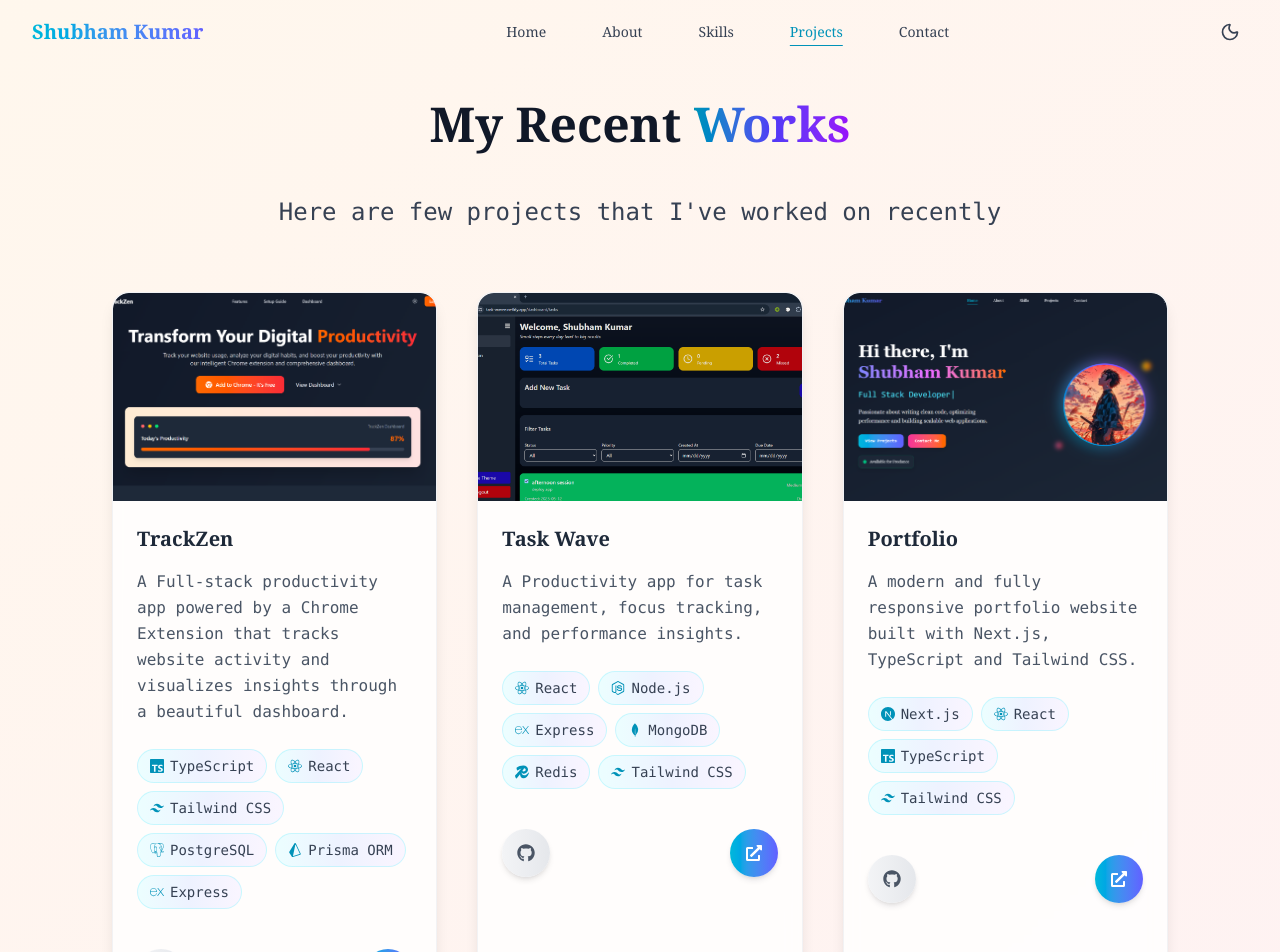
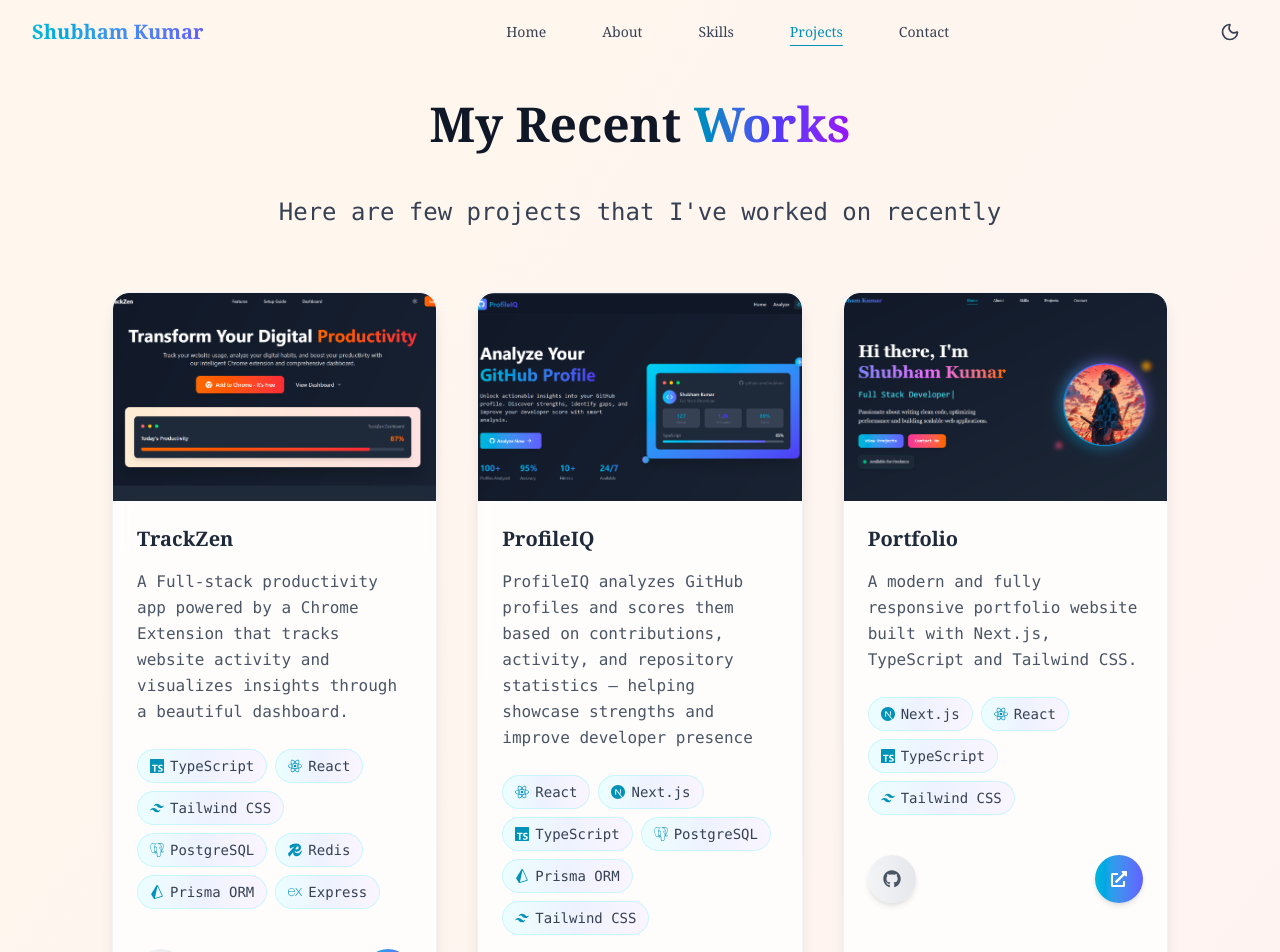
Before and after one commit to shubhamkv/portfolio-nextjs, a Next.js app: page /projects in a window 1280 px wide. Shown: the top 952 px of the page. Built offline with nearby package versions, Linux system fonts and the light colour scheme.

Commit message:
add profileiq project

```diff
--- a/components/Projects.tsx
+++ b/components/Projects.tsx
@@ -37,11 +37,42 @@ const projects: Project[] = [
       { name: "React", icon: <SiReact /> },
       { name: "Tailwind CSS", icon: <SiTailwindcss /> },
       { name: "PostgreSQL", icon: <SiPostgresql /> },
+      { name: "Redis", icon: <SiRedis /> },
       { name: "Prisma ORM", icon: <SiPrisma /> },
       { name: "Express", icon: <SiExpress /> },
     ],
     github: "https://github.com/shubhamkv/trackzen",
     live: "https://trackzen.netlify.app",
+  },
+  {
+    title: "ProfileIQ",
+    description:
+      "ProfileIQ analyzes GitHub profiles and scores them based on contributions, activity, and repository statistics — helping showcase strengths and improve developer presence",
+    image: "/profile-iq.png",
+    tech: [
+      { name: "React", icon: <SiReact /> },
+      { name: "Next.js", icon: <SiNextdotjs /> },
+      { name: "TypeScript", icon: <SiTypescript /> },
+      { name: "PostgreSQL", icon: <SiPostgresql /> },
+      { name: "Prisma ORM", icon: <SiPrisma /> },
+      { name: "Tailwind CSS", icon: <SiTailwindcss /> },
+    ],
+    github: "https://github.com/shubhamkv/profileiq",
+    live: "https://profileiq.vercel.app",
+  },
+  {
+    title: "Portfolio",
+    description:
+      "A modern and fully responsive portfolio website built with Next.js, TypeScript and Tailwind CSS.",
+    image: "/portfolio.png",
+    tech: [
+      { name: "Next.js", icon: <SiNextdotjs /> },
+      { name: "React", icon: <SiReact /> },
+      { name: "TypeScript", icon: <SiTypescript /> },
+      { name: "Tailwind CSS", icon: <SiTailwindcss /> },
+    ],
+    github: "https://github.com/shubhamKv/portfolio-nextjs",
+    live: "https://shubham-tech.vercel.app",
   },
   {
     title: "Task Wave",
@@ -58,20 +89,6 @@ const projects: Project[] = [
     ],
     github: "https://github.com/shubhamkv/task-wave",
     live: "https://task-wavee.netlify.app",
-  },
-  {
-    title: "Portfolio",
-    description:
-      "A modern and fully responsive portfolio website built with Next.js, TypeScript and Tailwind CSS.",
-    image: "/portfolio.png",
-    tech: [
-      { name: "Next.js", icon: <SiNextdotjs /> },
-      { name: "React", icon: <SiReact /> },
-      { name: "TypeScript", icon: <SiTypescript /> },
-      { name: "Tailwind CSS", icon: <SiTailwindcss /> },
-    ],
-    github: "https://github.com/shubhamKv/portfolio-nextjs",
-    live: "https://shubham-tech.vercel.app",
   },
 ];
 
```
Also changed, not shown: public/profile-iq.png (added).
